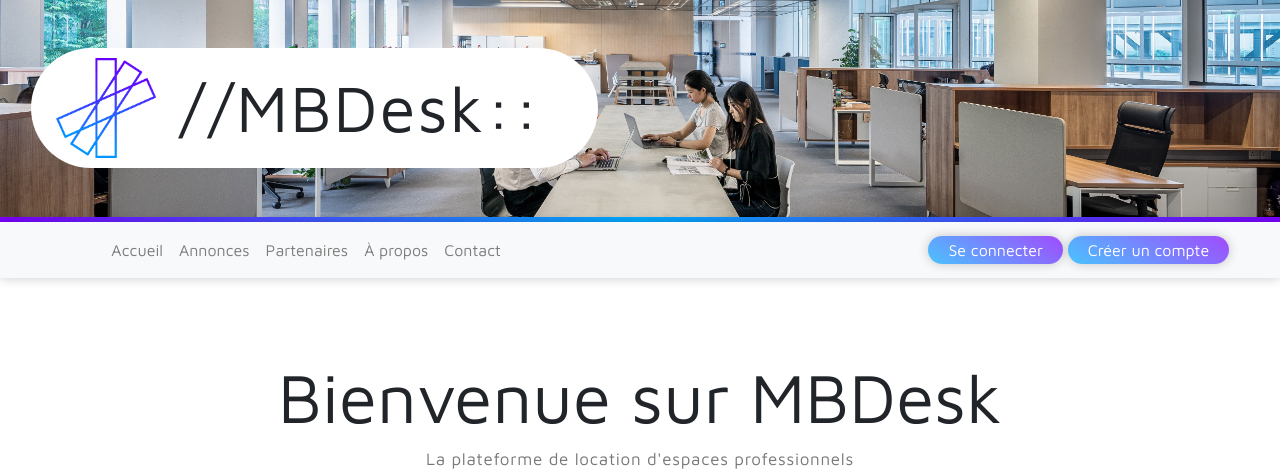
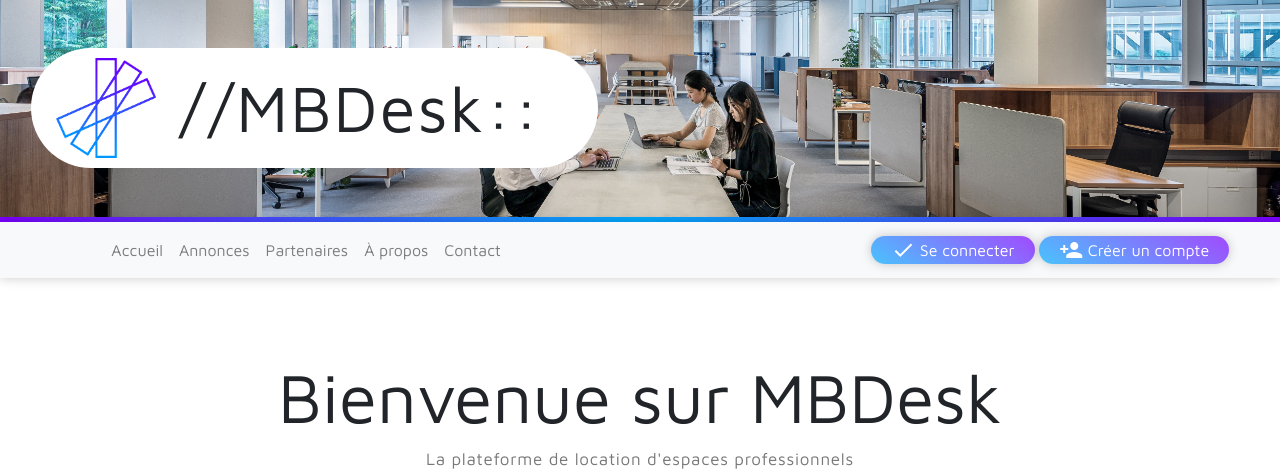
Before and after one commit to julien-pintodafonseca/My_Brainy_Desk, a PHP site: page /index.php in a window 1280 px wide. Shown: the top 473 px of the page. Run offline with PHP 8.4, Linux system fonts and the light colour scheme.

Commit message:
Màj de la barre de navigation : icônes

```diff
--- a/components/navigation.php
+++ b/components/navigation.php
@@ -34,15 +34,15 @@
             <?php
             if (isset($_SESSION['id'])) {
                 echo '
-                        <a id="profil" class="highlight" href="profil.php">Mon profil</a>
+                        <a id="profil" class="highlight" href="profil.php"><i class="material-icons">person</i> Mon profil</a>
 
-                        <a id="deconnexion" class="highlight" href="deconnexion.php">Se déconnecter</a>
+                        <a id="deconnexion" class="highlight" href="deconnexion.php"><i class="material-icons">close</i> Se déconnecter</a>
                 ';
             } else {
                 echo '
-                        <a id="connexion" class="highlight" href="connexion.php">Se connecter</a>
+                        <a id="connexion" class="highlight" href="connexion.php"><i class="material-icons">check</i> Se connecter</a>
 
-                        <a id="inscription" class="highlight" href="inscription.php">Créer un compte</a>
+                        <a id="inscription" class="highlight" href="inscription.php"><i class="material-icons">person_add</i> Créer un compte</a>
                 ';
             }
 
--- a/css/navigation.css
+++ b/css/navigation.css
@@ -18,3 +18,7 @@ nav .highlight:hover {
 .navbar-text {
     padding-right: 3%;
 }
+
+nav .material-icons {
+    vertical-align: top;
+}
```
